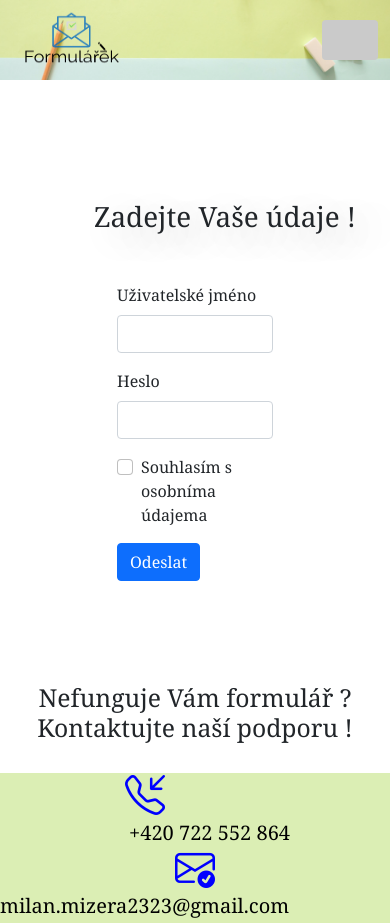
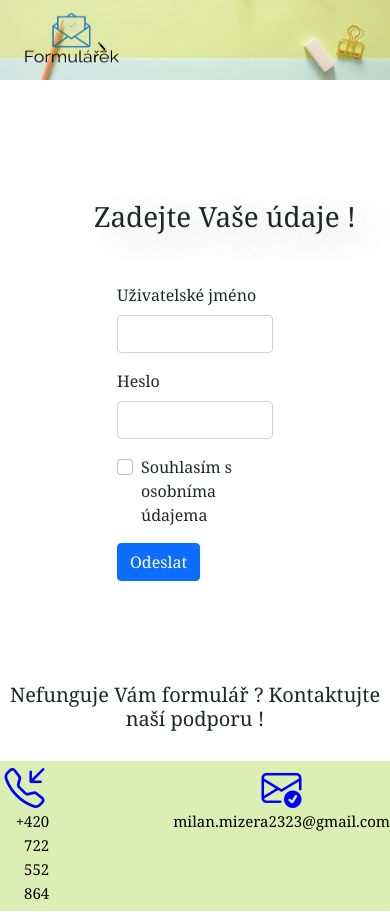
Before and after one commit to MilanMizera/First_project, a PHP site: page / in a window 390 px wide. Run offline with PHP 8.4, Linux system fonts and the light colour scheme.

Commit message:
media queries

```diff
--- a/style.css
+++ b/style.css
@@ -5,24 +5,15 @@
 }
 
 /*Hlavička*/
+
+/*Hamburger*/
+.bi-list::before {
+font-size: 40px;
+color: black;
+}
+
 .dropdown-toggle::after {
     color: blue;
-}
-.navbar-toggler {
-    background-color: #cacaca;
-
-}
-.navbar-toggler:active {
-border: 2px red;
-
-}
-
-.bi {
-    font-size: 20px;
-    color: blue;
-    display: flex;
-    justify-content: center;
-    display: inline-block;
 }
 
 .dropdown-item:hover {
@@ -82,6 +73,15 @@ border: 2px red;
 }
 
 /*formulář*/
+
+.all-do {
+    text-align:center;
+    color: rgb(25, 0, 148);
+    font-size: 15px;
+    margin-top: 20px;
+    margin-left: 40px;
+    }
+
 .form-container {
     height: 200px;
 }
@@ -170,3 +170,23 @@ border: 2px red;
 
 
 }
+
+/*@media queries*/
+@media only screen and (max-width: 991px){
+    .supp-title {
+        font-size: 20px;
+}
+}
+
+/*odkazy v hambáči*/
+@media only screen and (max-width: 991px){
+    .nav-link {
+        text-align: center;
+}
+}
+
+@media only screen and (max-width: 991px){
+    .supp-email, .supp-phone {
+        font-size: 15px !important;
+}
+}
```
